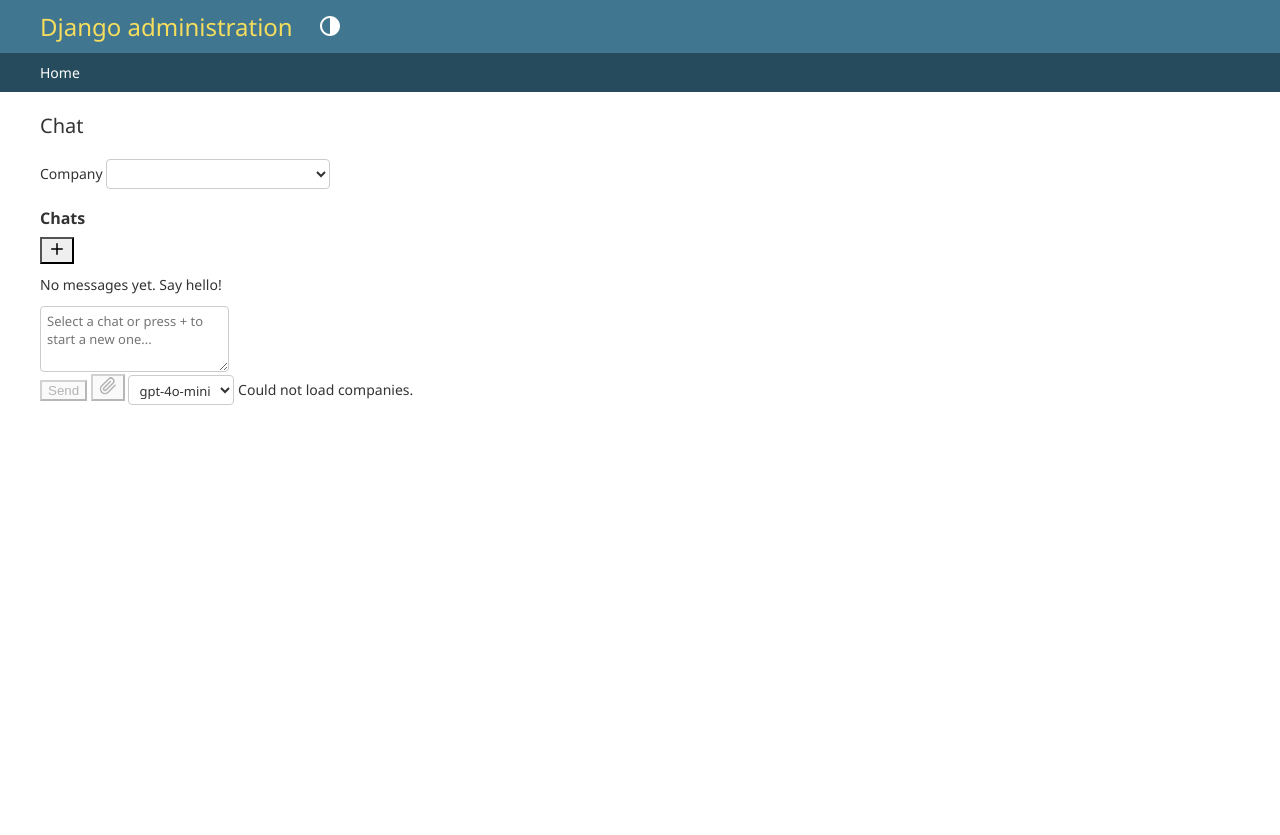
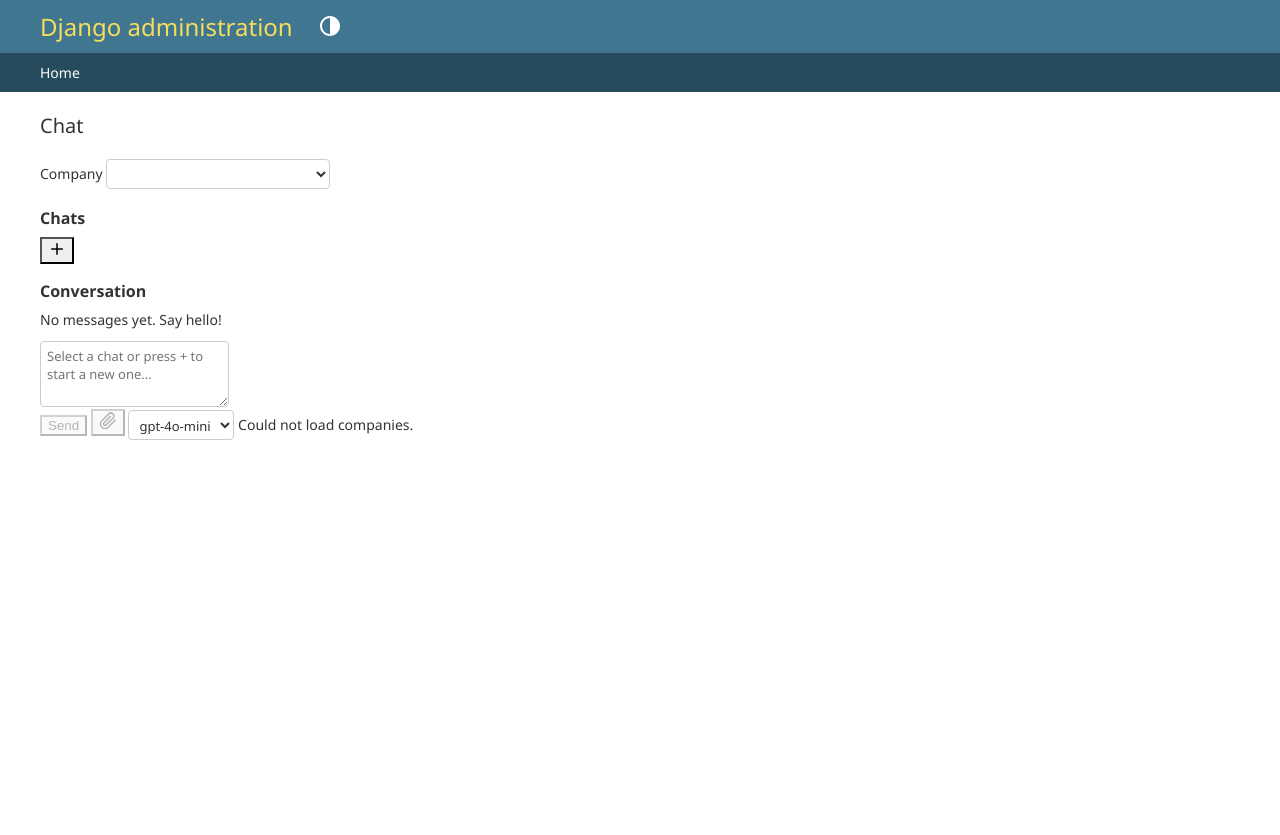
Before and after one commit to lokeshchauhan2801/Python-Training, a Django app: template chat/templates/chat/chat_page.html in a window 1280 px wide. After the commit the page ends 440 px from the top, so only its background shows below. Run offline with Django 5.2, Linux system fonts and the light colour scheme; the template is opened without the code that fills it, so the values that code supplies are empty; parts of the project's set-up code (start-up, migrations or seed data) failed here and were passed over.

Commit message:
fix: bound chat page to viewport and add title-header delete control

```diff
--- a/chat/templates/chat/chat_page.html
+++ b/chat/templates/chat/chat_page.html
@@ -67,13 +67,21 @@
     panel out of view). The inline flex-direction:row keeps the two columns
     side-by-side by default; flex-wrap lets the narrow Chats column and the
     flex-1 panel reflow on very narrow screens.
+
+    VIEWPORT BOUNDING (ChatGPT-style): the layout is bounded to the viewport
+    with a DEFINITE height = calc(100vh - 12rem) (the ~12rem reserves the Unfold
+    top header + breadcrumb + page padding above this content block) and
+    overflow:hidden, so the page itself never grows past the screen and the
+    composer can never be pushed below the fold. The two columns are themselves
+    flex children with min-height:0 so their inner lists / transcript scroll
+    INTERNALLY instead of stretching the page.
     {% endcomment %}
     <div id="chat-layout"
          class="flex items-stretch gap-4"
-         style="flex-direction:row;flex-wrap:wrap;min-height:calc(100vh - 12rem);">
+         style="flex-direction:row;flex-wrap:wrap;height:calc(100vh - 12rem);max-height:calc(100vh - 12rem);overflow:hidden;">
 
       <!-- --- MIDDLE: Chats history column ---------------------------------- -->
-      <div class="flex-none flex flex-col border border-base-200 rounded-default p-3 dark:border-base-700"
+      <div class="flex-none flex flex-col min-h-0 border border-base-200 rounded-default p-3 dark:border-base-700"
            style="width:19rem;max-width:100%;flex-basis:19rem;flex-grow:0;flex-shrink:0;">
         <div class="flex items-center justify-between mb-3">
           <h2 class="font-semibold text-sm text-font-important-light dark:text-font-important-dark">
@@ -94,12 +102,33 @@
       </div>
 
       <!-- --- RIGHT: conversation panel -------------------------------------
-           ChatGPT-style layout: the panel is a flex COLUMN that fills its
-           height; #chat-messages grows and scrolls (flex:1, overflow-y:auto)
-           while #chat-composer is pinned to the BOTTOM as the panel's last
-           child. -->
-      <div class="flex flex-1 flex-col min-w-0 border border-base-200 rounded-default p-3 dark:border-base-700"
+           ChatGPT-style layout: the panel is a flex COLUMN of DEFINITE height
+           (it fills #chat-layout, which is viewport-bounded). It has three
+           children: a FIXED title/header row at the top (with the top-right
+           delete control), #chat-messages which grows and scrolls INTERNALLY
+           (flex:1, min-h-0, overflow-y:auto), and #chat-composer pinned to the
+           BOTTOM as the last child so it is ALWAYS visible on screen. -->
+      <div class="flex flex-1 flex-col min-w-0 min-h-0 border border-base-200 rounded-default p-3 dark:border-base-700"
            style="flex:1 1 24rem;min-width:0;">
+        <!-- Conversation title header (fixed, top). The delete control sits at
+             the TOP-RIGHT corner and deletes the CURRENTLY-OPEN session by
+             reusing the same scoped /chat/<id>/delete/ endpoint the left-list
+             trash button uses. Hidden until a session is open. -->
+        <div id="chat-conv-header"
+             class="flex items-center justify-between gap-2 mb-3 pb-2 border-b border-base-200 dark:border-base-700">
+          <h2 id="chat-conv-title"
+              class="font-semibold text-sm truncate text-font-important-light dark:text-font-important-dark">
+            {% translate "Conversation" %}
+          </h2>
+          <button type="button" id="chat-conv-delete"
+                  title="{% translate 'Delete this chat' %}"
+                  aria-label="{% translate 'Delete this chat' %}"
+                  class="flex-none hidden h-8 w-8 items-center justify-center rounded-default cursor-pointer text-font-subtle-light hover:bg-base-100 hover:text-red-600 disabled:cursor-not-allowed disabled:opacity-50 dark:text-font-subtle-dark dark:hover:bg-base-800">
+            <!-- Icon injected via createElementNS (makeTrashIcon) at init so it
+                 renders as an SVG icon regardless of icon-font loading. -->
+          </button>
+        </div>
+
         <div id="chat-messages" class="flex-1 min-h-0 overflow-y-auto">
           <p id="chat-empty-state"
              class="text-center text-font-subtle-light text-sm mt-12 dark:text-font-subtle-dark">
@@ -174,6 +203,9 @@
     const newBtn = document.getElementById("chat-new");
     const messagesEl = document.getElementById("chat-messages");
     const emptyStateEl = document.getElementById("chat-empty-state");
+    const convHeaderEl = document.getElementById("chat-conv-header");
+    const convTitleEl = document.getElementById("chat-conv-title");
+    const convDeleteBtn = document.getElementById("chat-conv-delete");
     const composerEl = document.getElementById("chat-composer");
     const inputEl = document.getElementById("chat-input");
     const sendBtn = document.getElementById("chat-send");
@@ -226,6 +258,23 @@
       return svg;
     }
     function setStatus(text) { statusEl.textContent = text || ""; }
+    // Update the conversation panel's title header. When a session is open the
+    // title shows and the top-right delete control is enabled + visible; with
+    // no open session the delete control is hidden.
+    function setConversationHeader(title, hasSession) {
+      if (convTitleEl) { convTitleEl.textContent = title || "Conversation"; }
+      if (convDeleteBtn) {
+        if (hasSession) {
+          convDeleteBtn.classList.remove("hidden");
+          convDeleteBtn.classList.add("flex");
+          convDeleteBtn.disabled = false;
+        } else {
+          convDeleteBtn.classList.add("hidden");
+          convDeleteBtn.classList.remove("flex");
+          convDeleteBtn.disabled = true;
+        }
+      }
+    }
     // The composer stays visible at all times (so the empty / new state shows
     // an input too). "enabled" only toggles whether the controls accept input:
     // with no active session the user is prompted to pick/start a chat.
@@ -400,9 +449,14 @@
         history.pushState({ sessionId: id }, "", pageUrlFor(id));
       }
       highlightSession(id);
+      setConversationHeader("Conversation", true);
       fetch(messagesUrlFor(id), { method: "GET", headers: jsonHeaders(), credentials: "same-origin" })
         .then(function (r) { if (!r.ok) { throw new Error("not ok"); } return r.json(); })
-        .then(function (data) { renderMessages(data.messages); setStatus(""); })
+        .then(function (data) {
+          renderMessages(data.messages);
+          setConversationHeader(data.title, true);
+          setStatus("");
+        })
         .catch(function () {
           if (quiet) {
             // Degrade gracefully: show the clean empty transcript + ready
@@ -410,6 +464,7 @@
             currentSessionId = null;
             renderMessages([]);
             highlightSession(null);
+            setConversationHeader("Conversation", false);
             setStatus("");
           } else {
             setStatus("Could not load session.");
@@ -502,6 +557,7 @@
               loadSession(next.getAttribute("data-session-id"), true);
             } else {
               setComposerEnabled(false);
+              setConversationHeader("Conversation", false);
               setStatus("");
             }
           }
@@ -578,10 +634,29 @@
 
     newBtn.addEventListener("click", createNewChat);
 
+    // Title-header delete (top-right of the OPEN conversation). It REUSES the
+    // same deleteSession() flow — and therefore the same scoped, CSRF-protected
+    // /chat/<id>/delete/ endpoint — as the left-list per-session trash button,
+    // locating that session's left-list row so it is pruned too. No new
+    // endpoint and no server-logic change.
+    if (convDeleteBtn) {
+      // Render the delete affordance as an SVG icon (never the literal word).
+      convDeleteBtn.appendChild(makeTrashIcon());
+      convDeleteBtn.addEventListener("click", function () {
+        if (!currentSessionId) { return; }
+        const row = sessionListEl.querySelector(
+          'button[data-session-id="' + currentSessionId + '"]'
+        );
+        const li = row ? row.closest("li") : null;
+        deleteSession(currentSessionId, li);
+      });
+    }
+
     companySel.addEventListener("change", function () {
       currentSessionId = null;
       renderMessages([]);
       setComposerEnabled(false);
+      setConversationHeader("Conversation", false);
       // When switching companies, open the most-recent session for that
       // company (if any) so the transcript + composer are usable right away.
       loadSessions(function (sessions) {
```
Also changed, not shown: chat/tests.py (+50 -0 lines).
